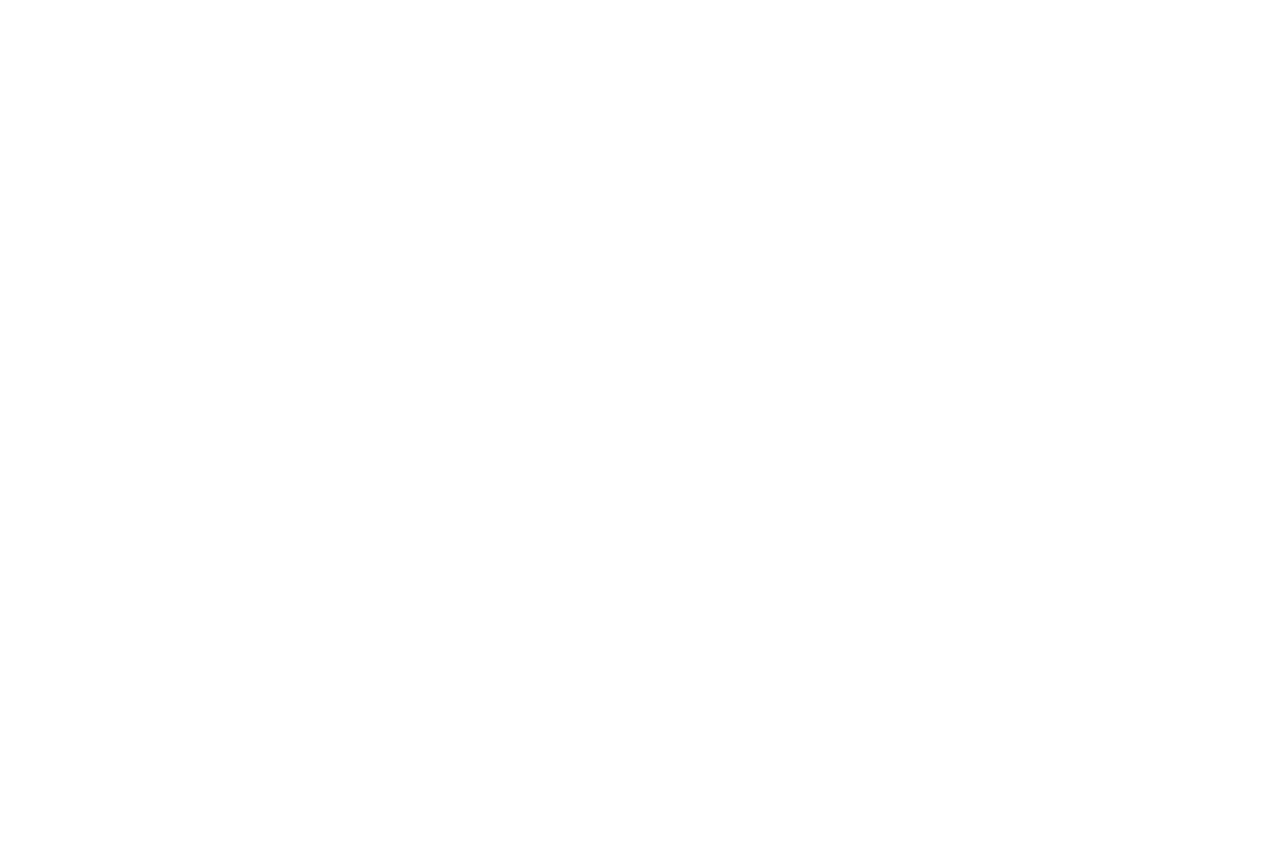
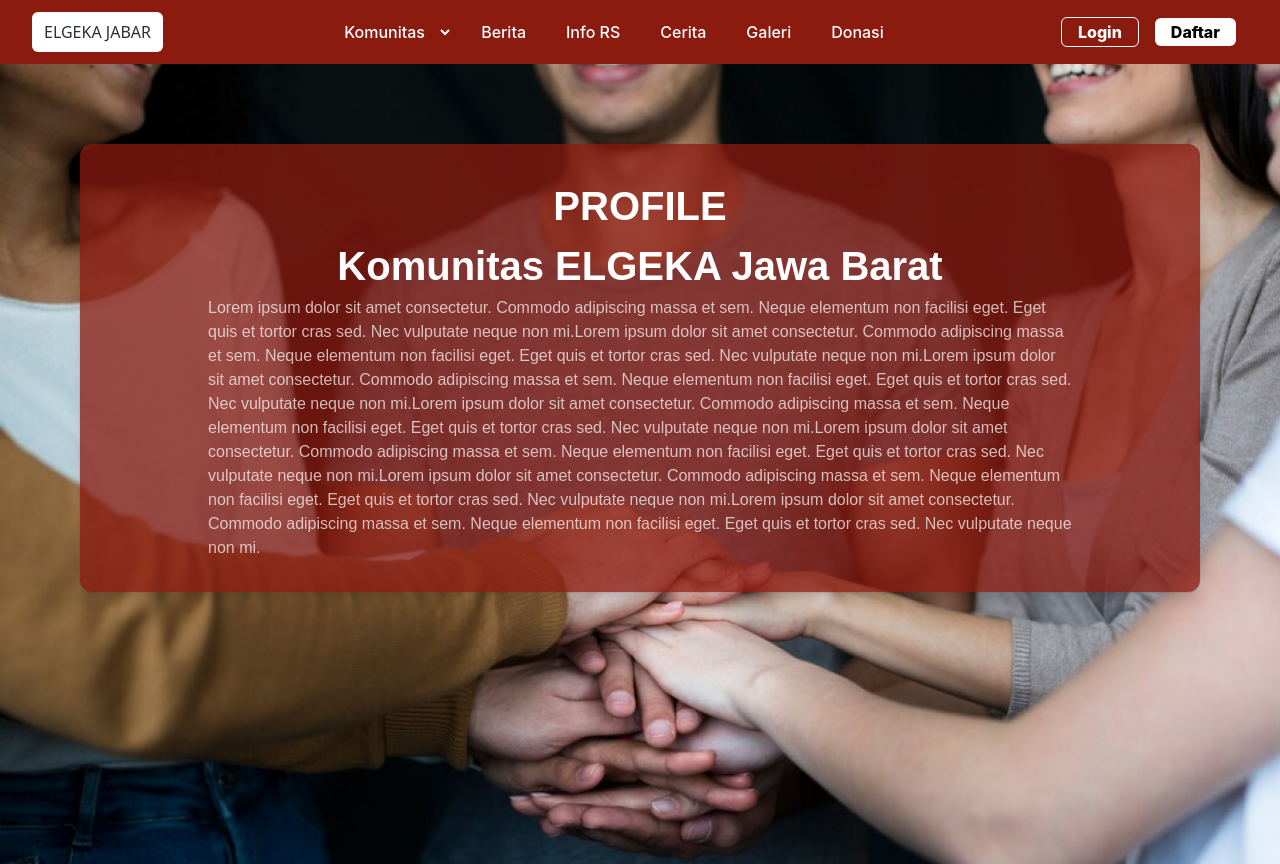
Before and after one commit to AbibGuardian50/Elgeka-FE, a Vue app: page /detailprofil in a window 1280 px wide. Before the commit this address had no page. Before the commit the page ends 800 px from the top, so only its background shows below. Built offline with nearby package versions, Linux system fonts and the light colour scheme.

Commit message:
adding new pages

```diff
--- a/src/components/Cerita.vue
+++ b/src/components/Cerita.vue
@@ -99,11 +99,11 @@
                                 type="button">
                                 Setuju
                             </button></router-link>
-                        <!-- <button
+                        <button
                             class="text-red-500 background-transparent font-bold uppercase px-6 py-2 text-sm outline-none focus:outline-none mr-1 mb-1 ease-linear transition-all duration-150"
                             type="button" v-on:click="toggleModal()">
                             Tidak Setuju
-                        </button> -->
+                        </button>
                     </div>
                 </div>
             </div>
--- /dev/null
+++ b/src/components/Detailprofil.vue
@@ -0,0 +1,49 @@
+<script>
+import Navbar from './Navbar.vue'
+
+export default {
+    components: {
+        Navbar
+    }
+}
+</script>
+
+<template>
+    <Navbar />
+
+    <div id="container" class="">
+        <div class="">
+            <div class="my-20 bg-red mx-20 absolute z-10 px-32 py-8 isolate rounded-xl bg-red/75 shadow-lg ring-1 ring-black/5">
+
+                <p class="font-bold font-poppins text-[40px] text-white text-center">PROFILE</p>
+                <p class="font-bold font-poppins text-[40px] text-white text-center">Komunitas ELGEKA Jawa Barat</p>
+                <p class="text-[16px] text-[#FFFFFFB2] font-normal font-poppins ">Lorem ipsum dolor sit amet consectetur.
+                    Commodo adipiscing massa et sem. Neque elementum non facilisi eget.
+                    Eget quis et tortor cras sed. Nec vulputate neque non mi.Lorem ipsum dolor sit amet consectetur. Commodo
+                    adipiscing massa et sem. Neque elementum non facilisi eget. Eget quis et tortor cras sed. Nec vulputate
+                    neque non mi.Lorem ipsum dolor sit amet consectetur. Commodo adipiscing massa et sem. Neque elementum
+                    non
+                    facilisi eget. Eget quis et tortor cras sed. Nec vulputate neque non mi.Lorem ipsum dolor sit amet
+                    consectetur. Commodo adipiscing massa et sem. Neque elementum non facilisi eget. Eget quis et tortor
+                    cras
+                    sed. Nec vulputate neque non mi.Lorem ipsum dolor sit amet consectetur. Commodo adipiscing massa et sem.
+                    Neque elementum non facilisi eget. Eget quis et tortor cras sed. Nec vulputate neque non mi.Lorem ipsum
+                    dolor sit amet consectetur. Commodo adipiscing massa et sem. Neque elementum non facilisi eget. Eget
+                    quis et
+                    tortor cras sed. Nec vulputate neque non mi.Lorem ipsum dolor sit amet consectetur. Commodo adipiscing
+                    massa
+                    et sem. Neque elementum non facilisi eget. Eget quis et tortor cras sed. Nec vulputate neque non mi.</p>
+            </div>
+        </div>
+
+    </div>
+</template>
+
+<style scoped>
+#container {
+    background: url("../assets/kerjasama.png");
+    background-repeat: no-repeat;
+    background-size: cover;
+    width: auto;
+    height: 100vh;
+}</style>
--- /dev/null
+++ b/src/components/Donasi.vue
@@ -0,0 +1,20 @@
+<script>
+import Navbar from './Navbar.vue'
+
+export default {
+    components: {
+        Navbar,
+    }
+}
+</script>
+
+<template>
+    <Navbar />
+
+    <div class="flex flex-col justify-center items-center p-20 m-auto w-7/12">
+        <img src="../assets/QR Code.png" alt="" srcset="">
+        <p class="font-poppins font-bold text-[40px] text-center">KITABISA.COM/CMLELGEKA</p>
+        <p class="font-poppins font-normal w-[673px] text-center text-[16px] text-[#000000B2]">Lorem ipsum dolor sit amet consectetur. Commodo adipiscing massa et sem. Neque elementum non facilisi eget. Eget
+            quis et tortor cras sed. Nec vulputate neque non mi.</p>
+    </div>
+</template>
--- a/src/components/HomePage.vue
+++ b/src/components/HomePage.vue
@@ -52,7 +52,7 @@
     <p class="text-center text-base md:px-60 pb-4 pt-2 text-white">Lorem ipsum dolor sit amet consectetur. Commodo
       adipiscing massa
       et sem. Neque elementum non facilisi eget. Eget quis et tortor cras sed. Nec vulputate neque non mi.</p>
-    <router-link to="/quotes"> <button type="button"
+    <router-link to="/detailprofil"> <button type="button"
         class="bg-red font-poppins font-bold text-[20px] text-white py-4 px-16 rounded-md">Selengkapnya</button></router-link>
   </div>
 
--- a/src/components/Navbar.vue
+++ b/src/components/Navbar.vue
@@ -54,8 +54,11 @@
                             </router-link>
                             <a href="#"
                                 class="text-white hover:bg-gray-700 hover:text-white rounded-md px-3 py-2 text-sm font-inter font-medium">Galeri</a>
-                            <a href="#"
-                                class="text-white hover:bg-gray-700 hover:text-white rounded-md px-3 py-2 text-sm font-inter font-medium">Donasi</a>
+                            <router-link to="/donasi">
+                                <p
+                                    class="text-white hover:bg-gray-700 hover:text-white rounded-md px-3 py-2 text-sm font-inter font-medium">
+                                    Donasi</p>
+                            </router-link>
                         </div>
                     </div>
                 </div>
@@ -84,5 +87,4 @@
       <a href="#" class="text-gray-300 hover:bg-gray-700 hover:text-white block rounded-md px-3 py-2 text-base font-medium">Calendar</a>
     </div
   </div>>-->
-    </nav>
-</template>
+</nav></template>
--- a/src/components/Quotes.vue
+++ b/src/components/Quotes.vue
@@ -1,6 +1,5 @@
 <script>
 import Navbar from './Navbar.vue'
-
 export default {
     components: {
         Navbar
@@ -11,39 +10,18 @@
 <template>
     <Navbar />
 
-    <div id="container" class="">
-        <div class="">
-            <div class="my-20 bg-red mx-20 absolute z-10 px-32 py-8 isolate rounded-xl bg-red/75 shadow-lg ring-1 ring-black/5">
+    <div class="flex flex-col p-8 min-[1600px]:max-w-[1440px]">
+        <img class="max-h-[404px]" src="../assets/Rectangle4208.png" alt="">
+        <div class="bg-[#FF914C]">
+            <div class="w-8/12 m-auto pt-8 pb-16 flex flex-col justify-center items-center">
+                <p class="text-5xl text-center text-white font-poppins font-semibold leading-[3.875rem]">Quotes</p>
+                <p class="text-5xl text-center text-white font-poppins font-semibold leading-[3.875rem]">Komunitas ELGEKA Jawa Barat</p>
 
-                <p class="font-bold font-poppins text-[40px] text-white text-center">PROFILE</p>
-                <p class="font-bold font-poppins text-[40px] text-white text-center">Komunitas ELGEKA Jawa Barat</p>
-                <p class="text-[16px] text-[#FFFFFFB2] font-normal font-poppins ">Lorem ipsum dolor sit amet consectetur.
-                    Commodo adipiscing massa et sem. Neque elementum non facilisi eget.
-                    Eget quis et tortor cras sed. Nec vulputate neque non mi.Lorem ipsum dolor sit amet consectetur. Commodo
-                    adipiscing massa et sem. Neque elementum non facilisi eget. Eget quis et tortor cras sed. Nec vulputate
-                    neque non mi.Lorem ipsum dolor sit amet consectetur. Commodo adipiscing massa et sem. Neque elementum
-                    non
-                    facilisi eget. Eget quis et tortor cras sed. Nec vulputate neque non mi.Lorem ipsum dolor sit amet
+                <p class="text-base text-center text-white font-poppins font-normal leading-6">Lorem ipsum dolor sit amet
                     consectetur. Commodo adipiscing massa et sem. Neque elementum non facilisi eget. Eget quis et tortor
-                    cras
-                    sed. Nec vulputate neque non mi.Lorem ipsum dolor sit amet consectetur. Commodo adipiscing massa et sem.
-                    Neque elementum non facilisi eget. Eget quis et tortor cras sed. Nec vulputate neque non mi.Lorem ipsum
-                    dolor sit amet consectetur. Commodo adipiscing massa et sem. Neque elementum non facilisi eget. Eget
-                    quis et
-                    tortor cras sed. Nec vulputate neque non mi.Lorem ipsum dolor sit amet consectetur. Commodo adipiscing
-                    massa
-                    et sem. Neque elementum non facilisi eget. Eget quis et tortor cras sed. Nec vulputate neque non mi.</p>
+                    cras sed. Nec vulputate neque non mi.</p>
             </div>
+
         </div>
-
     </div>
 </template>
-
-<style scoped>
-#container {
-    background: url("../assets/kerjasama.png");
-    background-repeat: no-repeat;
-    background-size: cover;
-    width: auto;
-    height: 100vh;
-}</style>
--- a/src/router/index.js
+++ b/src/router/index.js
@@ -37,6 +37,15 @@
       // this generates a separate chunk (About.[hash].js) for this route
       // which is lazy-loaded when the route is visitedcd .
       component: () => import('../views/Createcerita.vue')
+    },
+
+    {
+      path: '/donasi',
+      name: 'donasi',
+      // route level code-splitting
+      // this generates a separate chunk (About.[hash].js) for this route
+      // which is lazy-loaded when the route is visitedcd .
+      component: () => import('../views/Donasi.vue')
     },
 
     {
@@ -103,8 +112,17 @@
     },
 
     {
-      path: '/quotes',
-      name: 'quotes',
+      path: '/detailprofil',
+      name: 'detailprofil',
+      // route level code-splitting
+      // this generates a separate chunk (About.[hash].js) for this route
+      // which is lazy-loaded when the route is visitedcd .
+      component: () => import('../views/Detailprofil.vue')
+    },
+
+    {
+      path: '/Quotes',
+      name: 'Quotes',
       // route level code-splitting
       // this generates a separate chunk (About.[hash].js) for this route
       // which is lazy-loaded when the route is visitedcd .
--- /dev/null
+++ b/src/views/Detailprofil.vue
@@ -0,0 +1,9 @@
+<script setup>
+import Detailprofil from '../components/Detailprofil.vue'
+</script>
+
+<template>
+    <main>
+        <Detailprofil />
+    </main>
+</template>
--- /dev/null
+++ b/src/views/Donasi.vue
@@ -0,0 +1,9 @@
+<script setup>
+import Donasi from '../components/Donasi.vue'
+</script>
+
+<template>
+    <main>
+        <Donasi />
+    </main>
+</template>
--- a/tailwind.config.js
+++ b/tailwind.config.js
@@ -29,8 +29,6 @@
       'lightgrey': '#F6F6F6',
       'bluegrey': '#64748b',
       'grey': '#D9D9D9',
-
-
     },
     fontFamily: {
       'inter' : ['inter', 'sans-serif'],
```
Also changed, not shown: src/assets/QR Code.png (added).
